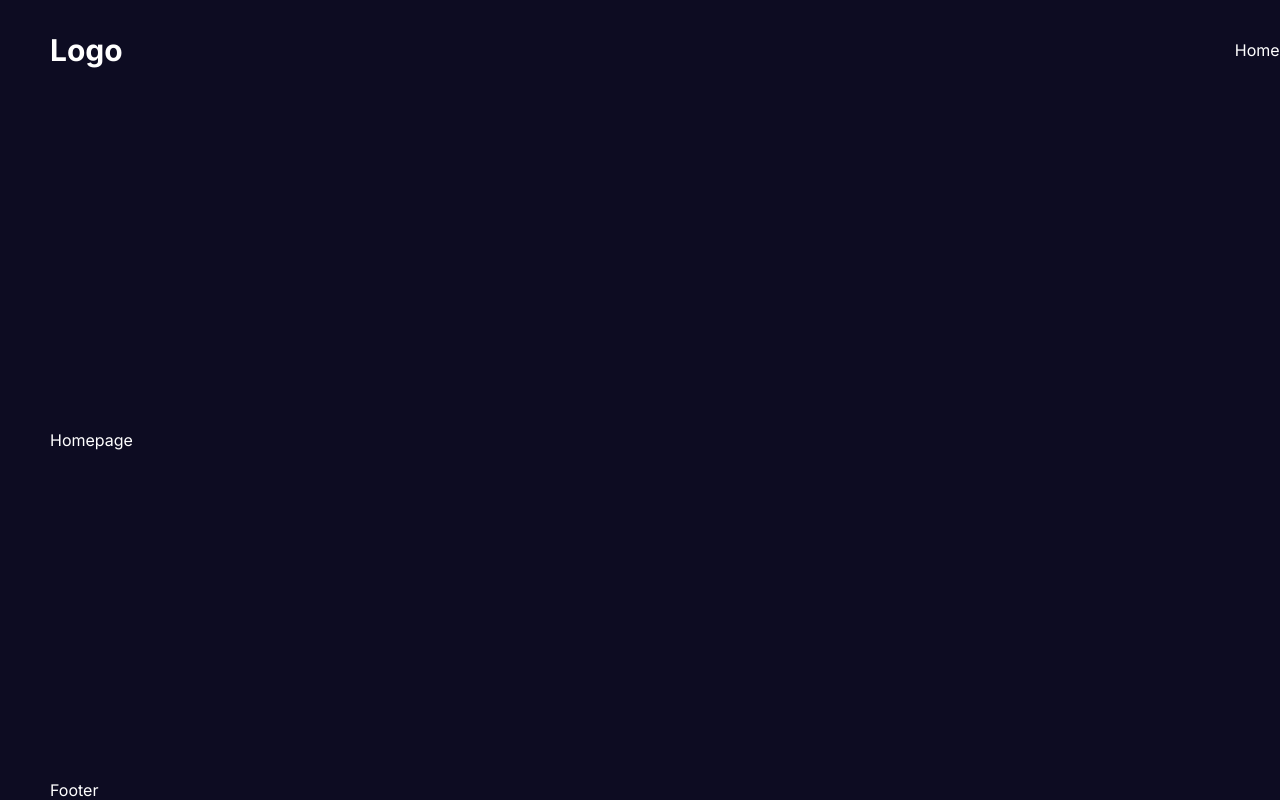
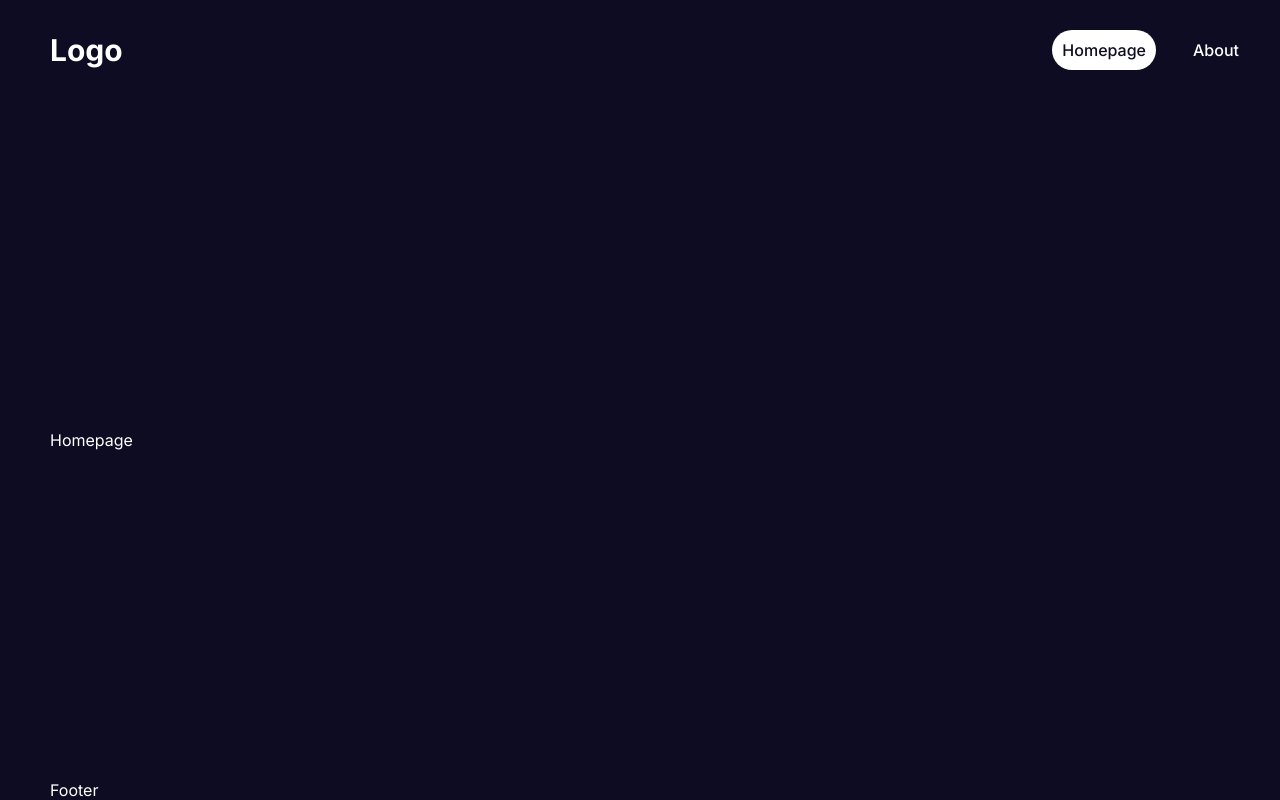
Before and after one commit to 01-DC/next-blog-agency-webapp, a Next.js app: page / in a window 1280 px wide. Shown: the top 800 px of the page. Built offline with nearby package versions, Linux system fonts and the light colour scheme.

Commit message:
created active navbar link and styles

```diff
--- a/src/components/navbar/links/Links.jsx
+++ b/src/components/navbar/links/Links.jsx
@@ -1,6 +1,6 @@
 import React from "react"
-import Link from "next/link"
 import styles from "./links.module.css"
+import NavLink from "./navLink/NavLink"
 
 const links = [
 	{
@@ -24,9 +24,7 @@ const Links = () => {
 	return (
 		<div className={styles.links}>
 			{links.map((link) => (
-				<Link href={link.path} key={link.title}>
-					{link.title}
-				</Link>
+				<NavLink item={link} key={link.title} />
 			))}
 		</div>
 	)
--- /dev/null
+++ b/src/components/navbar/links/navLink/NavLink.jsx
@@ -0,0 +1,20 @@
+"use client"
+
+import Link from "next/link"
+import styles from "./navLink.module.css"
+import { usePathname } from "next/navigation"
+
+const NavLink = ({ item }) => {
+	const pathName = usePathname()
+	return (
+		<Link
+			href={item.path}
+			className={`${styles.container} ${
+				pathName === item.path && styles.active
+			}`}>
+			{item.title}
+		</Link>
+	)
+}
+
+export default NavLink
--- /dev/null
+++ b/src/components/navbar/links/navLink/navLink.module.css
@@ -0,0 +1,12 @@
+.container {
+	min-width: 100px;
+	padding: 10px;
+	border-radius: 20px;
+	font-weight: 500;
+	text-align: center;
+}
+
+.active {
+	background-color: var(--text);
+	color: var(--bg);
+}
```
